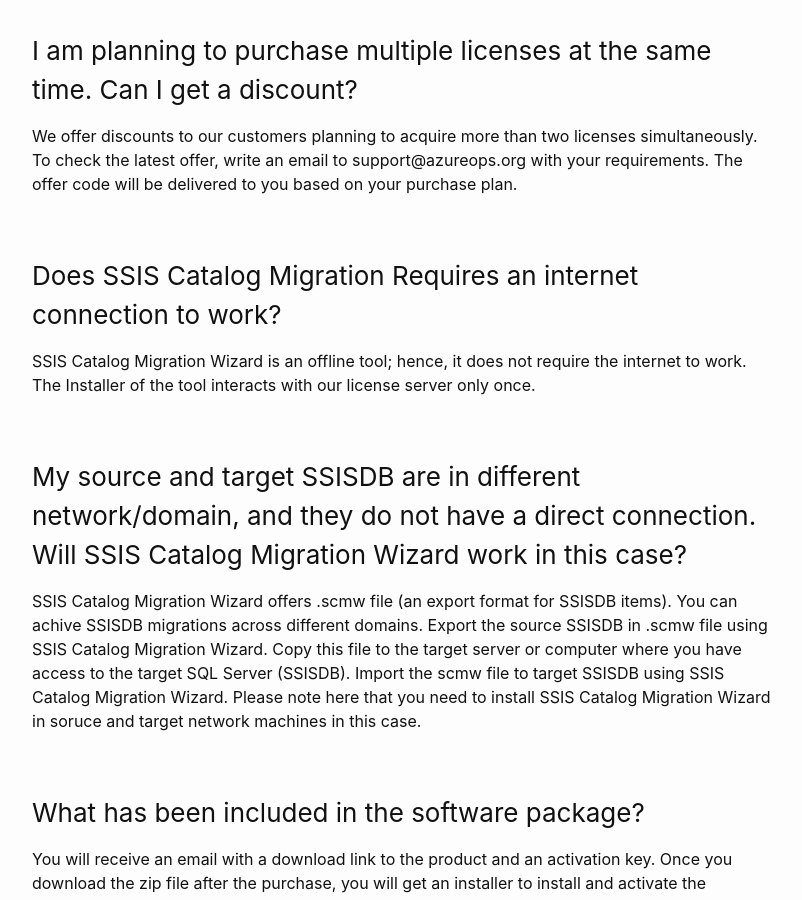
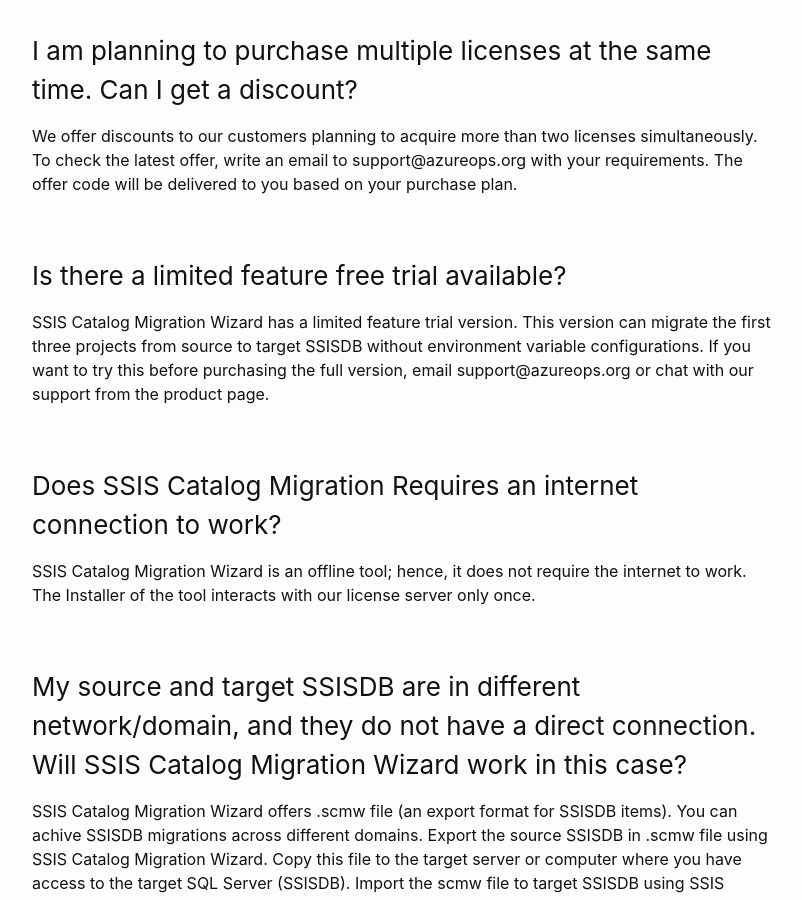
Before and after one commit to kr55/ssiscataloger, a Jekyll site: the page built from faq.md, in a window 1280 px wide and 900 px high, scrolled down 1279 px. Shown: the whole window, without its empty margins (238-1040 px from the left). Built offline with Jekyll 4.4.1, drawn with Linux system fonts in a browser that asks for light colours.

Commit message:
Update faq.md

```diff
--- a/faq.md
+++ b/faq.md
@@ -23,6 +23,9 @@ We offer exclusive discounts to educational institutes and non-profit organizati
 We offer discounts to our customers planning to acquire more than two licenses simultaneously. To check the latest offer, write an email to support@azureops.org
 with your requirements. The offer code will be delivered to you based on your purchase plan.
 
+### Is there a limited feature free trial available?
+SSIS Catalog Migration Wizard has a limited feature trial version. This version can migrate the first three projects from source to target SSISDB without environment variable configurations. If you want to try this before purchasing the full version, email support@azureops.org or chat with our support from the product page.
+
 ### Does SSIS Catalog Migration Requires an internet connection to work?
 SSIS Catalog Migration Wizard is an offline tool; hence, it does not require the internet to work. The Installer of the tool interacts with our license server only once.
 
```
